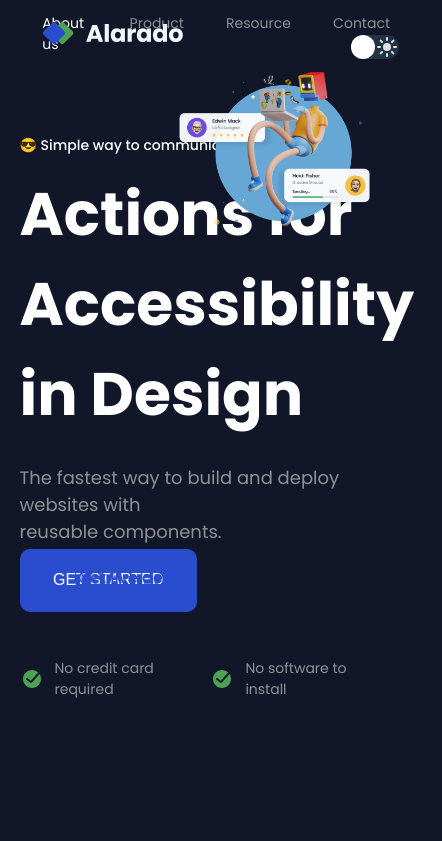
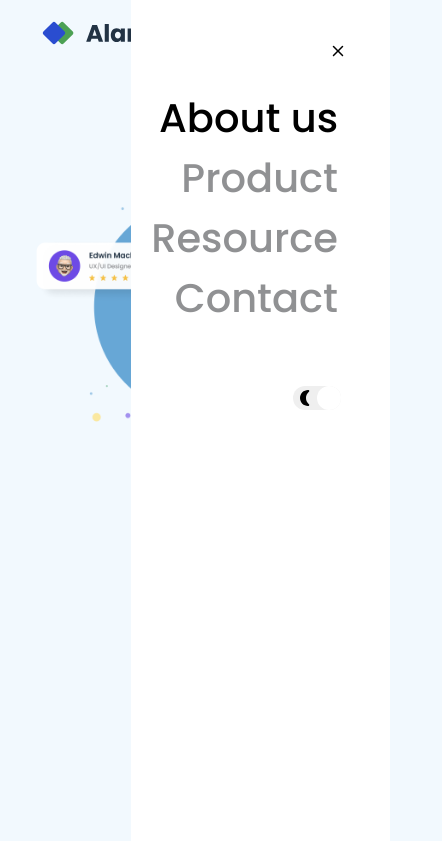
Before and after one commit to Zmokyz/Simple_homepage, a plain HTML site: page index.html in a window 390 px wide. Both pictures are taken after a click on the button 375 px from the left and 46 px from the top of the page. Shown: the top 841 px of the page, 442 px wide, since content can reach past the window. Drawn offline with Linux system fonts and the light colour scheme.

Commit message:
mobile view and svg images added

```diff
--- a/app.js
+++ b/app.js
@@ -2,11 +2,18 @@ const boton_switch = document.querySelector('.switch_mode')
 const parrafos = document.querySelectorAll('p')
 const about = document.querySelector('#header_list li.About');
 const alarado_image = document.getElementById('alarado_image')
+const nav = document.querySelector("#nav")
+const abrir = document.querySelector("#open_menu")
+const cerrar =document.querySelector("#close_menu")
+
 
 boton_switch.addEventListener('click',() => {
   document.body.classList.toggle('dark');
   boton_switch.classList.toggle('active');
   about.classList.toggle('dark');
+  nav.classList.toggle('dark');
+  cerrar.classList.toggle('dark');
+  abrir.classList.toggle('dark_menu');
 
   parrafos.forEach(parrafo => {
     parrafo.classList.toggle('dark');
@@ -22,3 +29,15 @@ boton_switch.addEventListener('click',() => {
     alarado_image.alt = 'Icono en modo claro';
   }
 });
+
+abrir.addEventListener('click', () =>{
+  nav.classList.add('extended');
+  cerrar.classList.add('extended');
+  boton_switch.classList.add('boton_menu');
+})
+
+cerrar.addEventListener('click', () =>{
+  nav.classList.remove('extended');
+  cerrar.classList.remove('extended');
+  boton_switch.classList.remove('boton_menu');
+})
--- a/index.html
+++ b/index.html
@@ -10,7 +10,8 @@
   <title>Document</title>
 </head>
 <body>
-  <nav>
+  <nav class="inside_menu " id="nav">
+    <button id="close_menu" class="inside_menu"><img src="resources/x.svg" alt=""></button>
     <ul id="header_list">
       <li class="About">About us</li>
       <li>Product</li>
@@ -18,6 +19,7 @@
       <li>Contact</li>
     </ul>
   </nav>
+  <button id="open_menu" class="open_menu"><img src="resources/list.svg" alt=""></button>
   <img id="alarado_image" src="resources/alarado-icon-homepage.svg" alt="alarado_image">
   <button class="switch_mode">
     <img src="Resources/Moon_fill_light.svg">
--- a/style.css
+++ b/style.css
@@ -9,6 +9,9 @@ body {
     transition: .3s ease all;
 }
 
+nav.dark{
+    background-color: black;
+}
 body.dark {
     background-color: #111729;
 }
@@ -42,7 +45,6 @@ li {
 
 #header_list li{
     padding-left: 5vh;
-    padding-top: 1.5vh;
     color: #909193;
 }
 
@@ -59,7 +61,7 @@ li {
     position: relative;
     display: flex;
     left: 90%;
-    margin-top: -20px;
+    margin-top: -30px;
     border-radius: 1000px;
     cursor: pointer;
     outline: none;
@@ -110,7 +112,7 @@ li {
 
 #Actions_text {
     position: absolute;
-    width: 40vh;
+    width: 50vh;
     font-size:60px;
     font-weight: bold;
     top: 20%;
@@ -176,6 +178,22 @@ li {
     color: #909193;
 }
 
+.open_menu {
+    opacity: 0;
+    visibility: hidden;
+}
+
+.open_menu img {
+    width: 24px;
+    height: fit-content;
+}
+
+nav button {
+    opacity: 0;
+    visibility: hidden;
+    background-color: white;
+}
+
 @media screen and (min-width: 641px) and (max-width: 1024px) {
 
     body {
@@ -188,33 +206,33 @@ li {
     }
 
     #Simple_text {
-        top: 95vh;
+        top: 70vh;
         left: 10%;
     }
 
     #Actions_text {
-        top: 100vh;
+        top: 75vh;
         left: 10%;
         width: 75%;
     }
 
     #Fastest_text {
-        top: 128vh;
+        top: 114vh;
         left: 10%;
     }
 
     #Get_button {
-        top: 140vh;
+        top: 125vh;
         left: 10%;
     }
 
     #refer_text {
-        top: 142vh;
-        left: 30%;
+        top: 127vh;
+        left: 35%;
     }
 
     #list_above_Button {
-        top: 152vh;
+        top: 137vh;
         left: 10%;
         padding-bottom: 10vh;
     }
@@ -222,4 +240,115 @@ li {
 
 @media screen and (max-width:640px){
 
+    .switch_mode{
+        opacity: 0;
+        visibility: hidden;
+    }
+
+    #open_menu{
+        margin-top: 2%;
+        margin-left: 90%;
+        opacity: 1;
+        visibility: visible;
+        background-color: currentColor;
+        color: #F2F9FE;
+        transition: .3s ease all;
+    }
+
+    button.dark_menu{
+        filter: invert(100%) sepia(0%) saturate(0%) hue-rotate(178deg) brightness(106%) contrast(106%);
+    }
+
+    #main_image {
+        width: 80%;
+        height: auto;
+        left: 8%;
+        top: 15vh;
+    }
+
+    #Simple_text {
+        top: 100vh;
+    }
+
+    #Actions_text {
+        top: 105vh;
+    }
+
+    #Fastest_text {
+        top: 145vh;
+    }
+
+    #Get_button {
+        top: 155vh;
+    }
+
+    #refer_text {
+        top: 157vh;
+        left: 30vh;
+    }
+
+    #list_above_Button {
+        top: 166vh;
+        padding-bottom: 30px;
+    }
+
+    nav {
+        opacity: 0;
+        visibility: hidden;
+        display: flex;
+        flex-direction: column;
+        align-items: end;
+        position: absolute;
+        gap: 1rem;
+        top: 0%;
+        width: 50%;
+        height: 100%;
+        right: 0%;
+        background-color: white;
+        padding: 2rem;
+        z-index: 998;
+    }
+
+    .boton_menu{
+        opacity: 1;
+        visibility: visible;
+        top: 45vh;
+        left: 75%;
+        z-index: 999;
+    }
+
+    nav.extended {
+        opacity: 1;
+        visibility: visible;
+    }
+
+    button.extended {
+        display: block;
+        visibility: visible;
+        opacity: 1;
+        width: 40px;
+        height: 40px;
+    }
+
+    .extended img {
+        width: 24px;
+        height: 24px;
+    }
+
+    button.dark {
+        filter: invert(100%) sepia(0%) saturate(0%) hue-rotate(178deg) brightness(106%) contrast(106%);
+    }
+
+    #header_list {
+        flex-direction: column;
+        align-items: end;
+    }
+
+    #header_list li {
+        font-size: 40px;
+        font-weight: 500;
+        padding-right: 20px;
+        padding-left: 0px;
+    }
+
 }
```
Also changed, not shown: resources/Close icon.png (deleted), resources/Icono menu hamburguesa.png (deleted), resources/list.svg (added), resources/x.svg (added), 1 other file.
